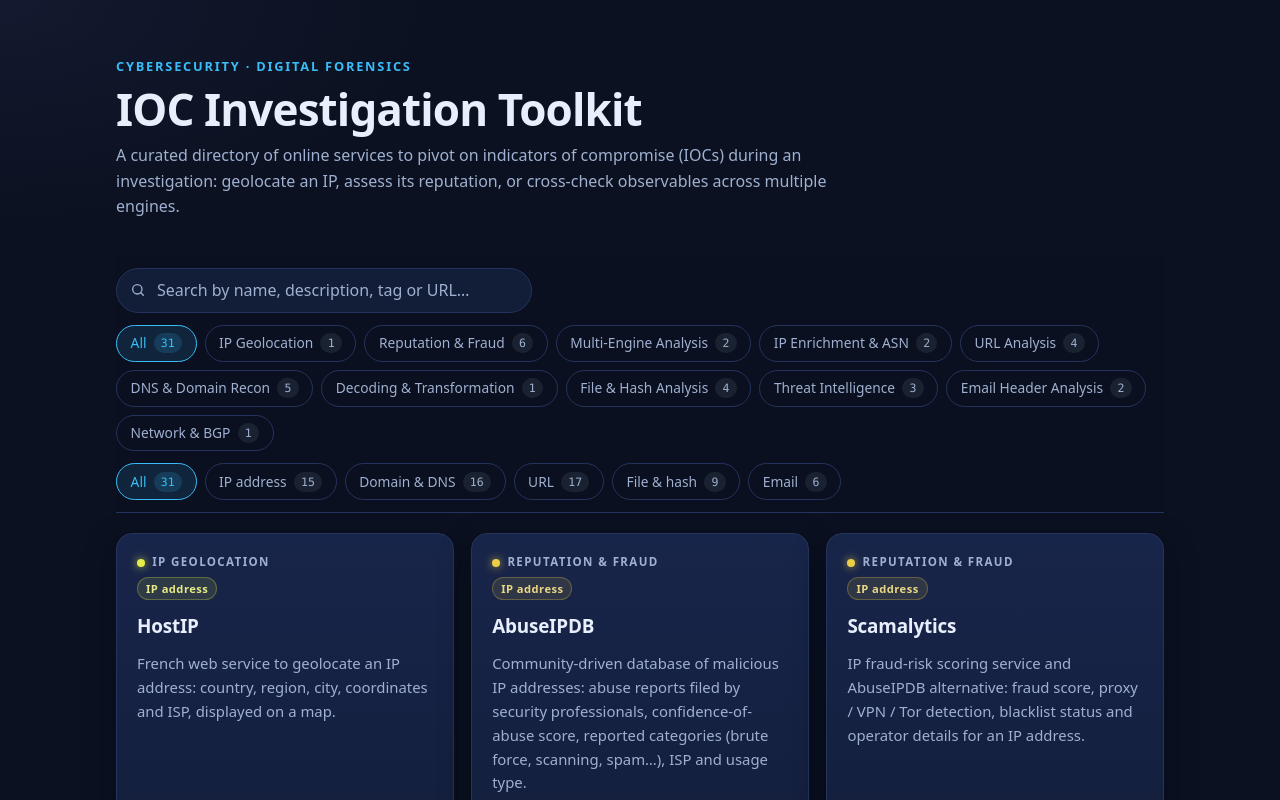
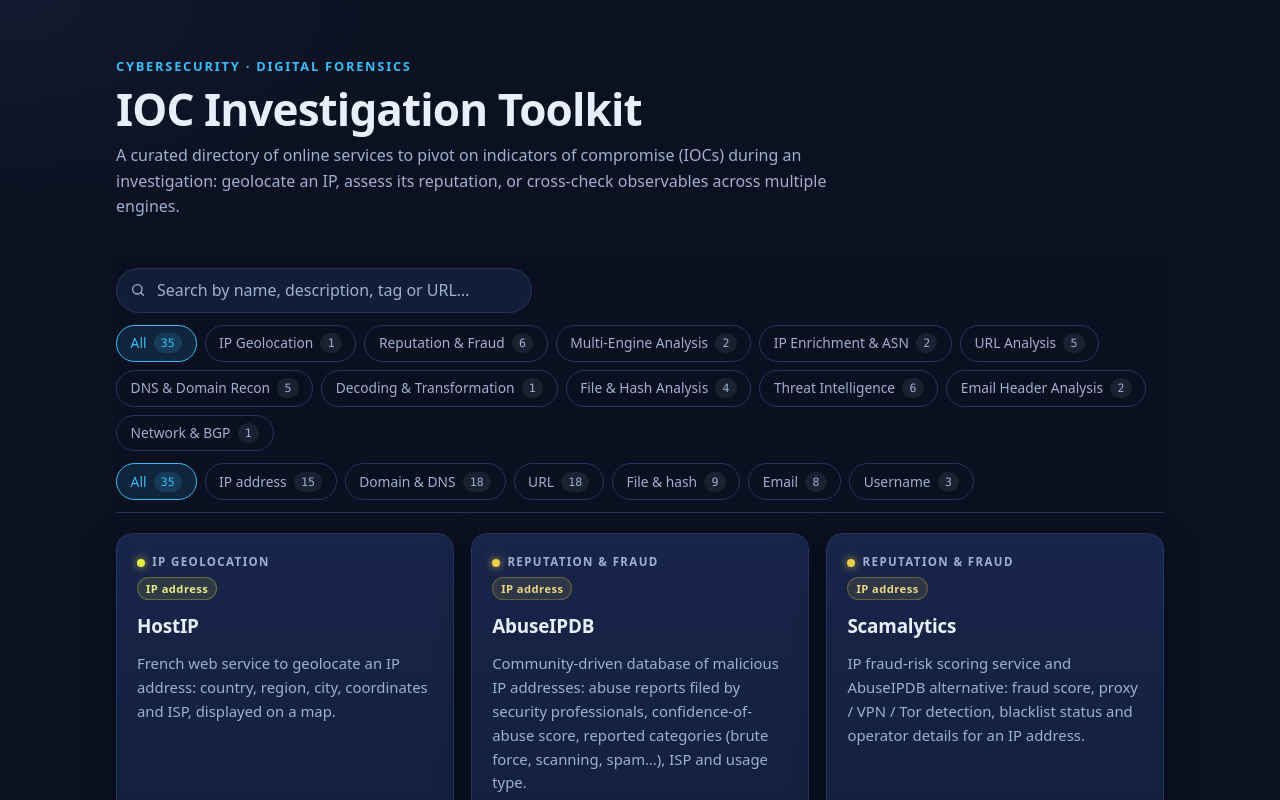
Before and after one commit to j0rdan-m/ioc-tracking-tool, a Svelte app: page / in a window 1280 px wide. Shown: the top 800 px of the page. Built offline with nearby package versions, Linux system fonts and the light colour scheme.

Commit message:
Add Web Check, Breach Directory, Have I Been Pwned and UserSearch tools

```diff
--- a/src/data/tools.json
+++ b/src/data/tools.json
@@ -1,5 +1,5 @@
 {
-  "version": "1.3.0",
+  "version": "1.4.0",
   "updatedAt": "2026-09-02",
   "categories": [
     { "id": "geolocation", "label": "IP Geolocation" },
@@ -19,7 +19,8 @@
     { "id": "domain", "label": "Domain & DNS" },
     { "id": "url", "label": "URL" },
     { "id": "file", "label": "File & hash" },
-    { "id": "email", "label": "Email" }
+    { "id": "email", "label": "Email" },
+    { "id": "username", "label": "Username" }
   ],
   "tools": [
     {
@@ -267,11 +268,11 @@
     },
     {
       "id": "intelligence-x",
-      "iocTypes": ["ip", "domain", "url", "file", "email"],
+      "iocTypes": ["ip", "domain", "url", "file", "email", "username"],
       "name": "Intelligence X",
       "url": "https://intelx.io/",
       "categoryId": "threat-intelligence",
-      "description": "Powerful search engine over data leaks, pastes, the dark web, historical WHOIS and DNS records, with pivots on emails, domains, IPs and phone numbers.",
+      "description": "Powerful search engine over data leaks, pastes, the dark web, historical WHOIS and DNS records, with pivots on emails, usernames, domains, IPs and phone numbers.",
       "tags": ["osint", "leaks", "dark-web", "whois", "dns", "search-engine"]
     },
     {
@@ -300,6 +301,42 @@
       "categoryId": "network-bgp",
       "description": "Far more complete than basic IP tools for network forensics: BGP routes, announced prefixes, ASN history and peering for any IP, prefix or autonomous system.",
       "tags": ["bgp", "asn", "prefixes", "routing", "network", "ip"]
+    },
+    {
+      "id": "web-check",
+      "iocTypes": ["url", "domain"],
+      "name": "Web Check",
+      "url": "https://web-check.xyz/",
+      "categoryId": "url-analysis",
+      "description": "Open-source all-in-one website analyzer: DNS records, SSL chain, HTTP headers and cookies, tech stack, hosting and server location, sitemap and more for any URL or hostname.",
+      "tags": ["website", "osint", "dns", "headers", "ssl", "tech-stack"]
+    },
+    {
+      "id": "breach-directory",
+      "iocTypes": ["email", "username"],
+      "name": "Breach Directory",
+      "url": "https://breachdirectory.org/",
+      "categoryId": "threat-intelligence",
+      "description": "Search public data breaches by email address, username, phone number or password hash and find out which leaks exposed the account.",
+      "tags": ["breach", "email", "username", "leaks", "credentials", "osint"]
+    },
+    {
+      "id": "haveibeenpwned",
+      "iocTypes": ["email", "domain"],
+      "name": "Have I Been Pwned",
+      "url": "https://haveibeenpwned.com/",
+      "categoryId": "threat-intelligence",
+      "description": "Troy Hunt's reference breach database: check an email address or phone number against billions of leaked records, monitor a whole domain, or verify a password against the Pwned Passwords corpus.",
+      "tags": ["breach", "email", "leaks", "credentials", "passwords", "osint"]
+    },
+    {
+      "id": "usersearch",
+      "iocTypes": ["username"],
+      "name": "UserSearch",
+      "url": "https://usersearch.com/",
+      "categoryId": "threat-intelligence",
+      "description": "Username search engine: look up a handle across hundreds of social networks, forums, chat apps and online communities to map an identity and pivot an investigation.",
+      "tags": ["username", "osint", "identity", "social-media", "pivot"]
     }
   ]
 }
```
Also changed, not shown: scripts/smoke-test.mjs (+4 -4 lines), 1 other file (tests, documents, lock files or other folders).
